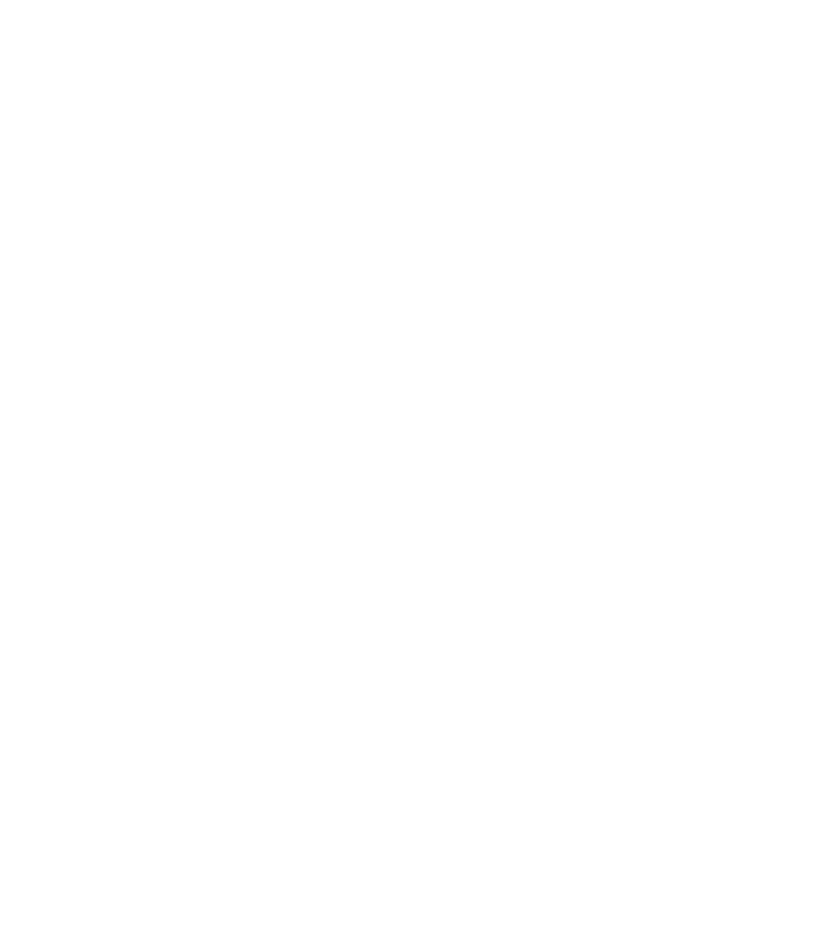
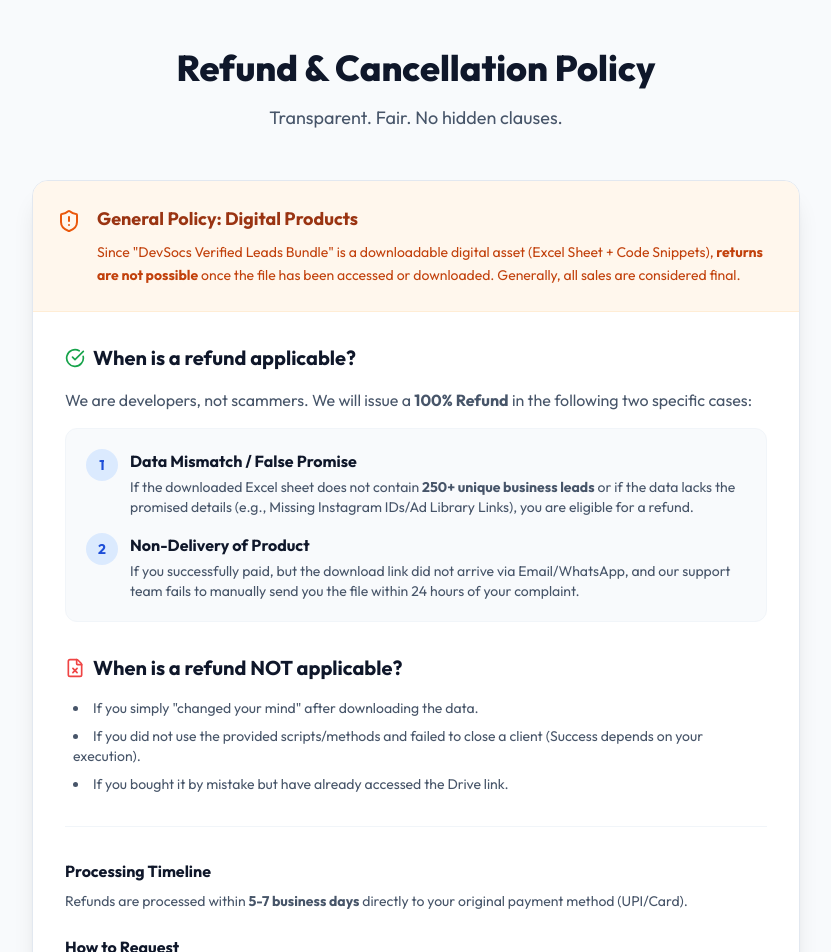
Before and after one commit to Readyflowin/Devsocs, a React (Vite) app: page /refund-policy in a window 1280 px wide. Before the commit this address had no page. Shown: the top 952 px of the page, without its empty margins (224-1055 px from the left). Before the commit the page ends 800 px from the top, so only its background shows below. Built offline with nearby package versions, Linux system fonts and the light colour scheme.

Commit message:
final change

```diff
--- a/src/App.tsx
+++ b/src/App.tsx
@@ -11,6 +11,7 @@ import Reviews from './components/Reviews';
 import Footer from './components/Footer';
 import StickyBanner from './components/StickyBanner';
 import ThankYou from './components/ThankYou';
+import RefundPolicy from './components/RefundPolicy'; // <--- IMPORT ADDED
 
 const LandingPage = () => {
   return (
@@ -34,10 +35,13 @@ function App() {
       {/* Route 1: Main Landing Page */}
       <Route path="/" element={<LandingPage />} />
 
-      {/* Route 2: SECRET SUCCESS PAGE (Koi guess nahi kar payega) */}
+      {/* Route 2: SECRET SUCCESS PAGE */}
       <Route path="/order-confirmed-x9z2q1-secure-access-77" element={<ThankYou />} />
 
-      {/* Optional: Agar koi purana /thank-you try kare toh home pe bhej do */}
+      {/* Route 3: REFUND POLICY PAGE (Added) */}
+      <Route path="/refund-policy" element={<RefundPolicy />} />
+
+      {/* Optional: Redirect old thank-you to home */}
       <Route path="/thank-you" element={<Navigate to="/" replace />} />
     </Routes>
   );
--- a/src/components/Footer.tsx
+++ b/src/components/Footer.tsx
@@ -1,8 +1,10 @@
 import React from 'react';
+import { Link } from 'react-router-dom';
 
 const Footer = () => {
   return (
-    <footer className="bg-slate-900 border-t border-slate-800 py-12 text-center sm:text-left">
+    // UPDATED: Added 'pb-32' to prevent the Sticky Banner from covering the link
+    <footer className="bg-slate-900 border-t border-slate-800 pt-12 pb-32 text-center sm:text-left">
       <div className="mx-auto max-w-7xl px-4 sm:px-6 lg:px-8">
 
         <div className="flex flex-col md:flex-row justify-between items-center gap-8">
@@ -15,9 +17,22 @@ const Footer = () => {
             <p className="text-slate-400 text-sm max-w-xs mx-auto md:mx-0 leading-relaxed">
                Empowering developers with verified data and tools to close high-ticket clients.
             </p>
-            <p className="text-slate-600 text-xs mt-6 font-medium">
-               © 2026 DevSocs. All rights reserved.
-            </p>
+
+            <div className="mt-6 flex flex-col md:items-start items-center gap-2">
+                <p className="text-slate-600 text-xs font-medium">
+                   © 2026 DevSocs. All rights reserved.
+                </p>
+
+                {/* === REFUND LINK (Bold, Visible & Clickable) === */}
+                <Link
+                    to="/refund-policy"
+                    className="text-slate-400 hover:text-white font-bold text-sm underline decoration-orange-500 decoration-2 underline-offset-4 transition-all mt-1"
+                >
+                    Refund Policy
+                </Link>
+                {/* =========================================== */}
+
+            </div>
           </div>
 
           {/* Social Links (Official Icons) */}
--- /dev/null
+++ b/src/components/RefundPolicy.tsx
@@ -0,0 +1,113 @@
+import React from 'react';
+import { ShieldAlert, CheckCircle, Mail, ArrowLeft, FileX } from 'lucide-react';
+import { Link } from 'react-router-dom';
+
+const RefundPolicy = () => {
+  return (
+    <div className="min-h-screen bg-slate-50 py-12 px-4 sm:px-6 lg:px-8">
+      <div className="max-w-3xl mx-auto">
+
+        {/* Header */}
+        <div className="text-center mb-12">
+            <h1 className="text-3xl font-extrabold text-slate-900 sm:text-4xl">Refund & Cancellation Policy</h1>
+            <p className="mt-4 text-lg text-slate-600">
+                Transparent. Fair. No hidden clauses.
+            </p>
+        </div>
+
+        {/* Main Content Card */}
+        <div className="bg-white shadow-xl rounded-2xl overflow-hidden border border-slate-200">
+
+            {/* The "Digital Product" Warning */}
+            <div className="bg-orange-50 p-6 border-b border-orange-100 flex gap-4 items-start">
+                <ShieldAlert className="w-6 h-6 text-orange-600 flex-shrink-0 mt-1" />
+                <div>
+                    <h3 className="text-lg font-bold text-orange-800 mb-2">General Policy: Digital Products</h3>
+                    <p className="text-sm text-orange-700 leading-relaxed">
+                        Since "DevSocs Verified Leads Bundle" is a downloadable digital asset (Excel Sheet + Code Snippets),
+                        <strong> returns are not possible</strong> once the file has been accessed or downloaded.
+                        Generally, all sales are considered final.
+                    </p>
+                </div>
+            </div>
+
+            <div className="p-8 space-y-8">
+
+                {/* Section: When do we offer a refund? */}
+                <div>
+                    <h2 className="text-xl font-bold text-slate-900 mb-4 flex items-center gap-2">
+                        <CheckCircle className="w-5 h-5 text-green-600" />
+                        When is a refund applicable?
+                    </h2>
+                    <p className="text-slate-600 mb-4">
+                        We are developers, not scammers. We will issue a <strong>100% Refund</strong> in the following two specific cases:
+                    </p>
+
+                    <div className="bg-slate-50 rounded-xl p-5 border border-slate-100 space-y-4">
+                        {/* Condition 1 */}
+                        <div className="flex gap-3">
+                            <div className="w-8 h-8 rounded-full bg-blue-100 flex items-center justify-center flex-shrink-0 text-blue-700 font-bold text-sm">1</div>
+                            <div>
+                                <h4 className="font-bold text-slate-900">Data Mismatch / False Promise</h4>
+                                <p className="text-sm text-slate-600 mt-1">
+                                    If the downloaded Excel sheet does not contain <strong>250+ unique business leads</strong> or if the data lacks the promised details (e.g., Missing Instagram IDs/Ad Library Links), you are eligible for a refund.
+                                </p>
+                            </div>
+                        </div>
+
+                        {/* Condition 2 */}
+                        <div className="flex gap-3">
+                            <div className="w-8 h-8 rounded-full bg-blue-100 flex items-center justify-center flex-shrink-0 text-blue-700 font-bold text-sm">2</div>
+                            <div>
+                                <h4 className="font-bold text-slate-900">Non-Delivery of Product</h4>
+                                <p className="text-sm text-slate-600 mt-1">
+                                    If you successfully paid, but the download link did not arrive via Email/WhatsApp, and our support team fails to manually send you the file within 24 hours of your complaint.
+                                </p>
+                            </div>
+                        </div>
+                    </div>
+                </div>
+
+                {/* Section: When is refund NOT applicable? */}
+                <div>
+                    <h2 className="text-xl font-bold text-slate-900 mb-4 flex items-center gap-2">
+                        <FileX className="w-5 h-5 text-red-500" />
+                        When is a refund NOT applicable?
+                    </h2>
+                    <ul className="list-disc list-inside text-sm text-slate-600 space-y-2 ml-2">
+                        <li>If you simply "changed your mind" after downloading the data.</li>
+                        <li>If you did not use the provided scripts/methods and failed to close a client (Success depends on your execution).</li>
+                        <li>If you bought it by mistake but have already accessed the Drive link.</li>
+                    </ul>
+                </div>
+
+                {/* Section: Timeline & Contact */}
+                <div className="border-t border-slate-100 pt-8">
+                    <h3 className="font-bold text-slate-900 mb-2">Processing Timeline</h3>
+                    <p className="text-sm text-slate-600 mb-6">
+                        Refunds are processed within <strong>5-7 business days</strong> directly to your original payment method (UPI/Card).
+                    </p>
+
+                    <h3 className="font-bold text-slate-900 mb-2">How to Request</h3>
+                    <div className="flex items-center gap-3 bg-slate-100 p-4 rounded-lg">
+                        <Mail className="w-5 h-5 text-slate-500" />
+                        <span className="text-slate-700 font-medium">support@devsocs.store</span>
+                    </div>
+                </div>
+
+            </div>
+        </div>
+
+        {/* Back Button */}
+        <div className="mt-8 text-center">
+            <Link to="/" className="inline-flex items-center text-slate-500 hover:text-orange-600 font-medium transition-colors">
+                <ArrowLeft className="w-4 h-4 mr-2" /> Back to Home
+            </Link>
+        </div>
+
+      </div>
+    </div>
+  );
+};
+
+export default RefundPolicy;
```
Also changed, not shown: 1 other file (tests, documents, lock files or other folders).
